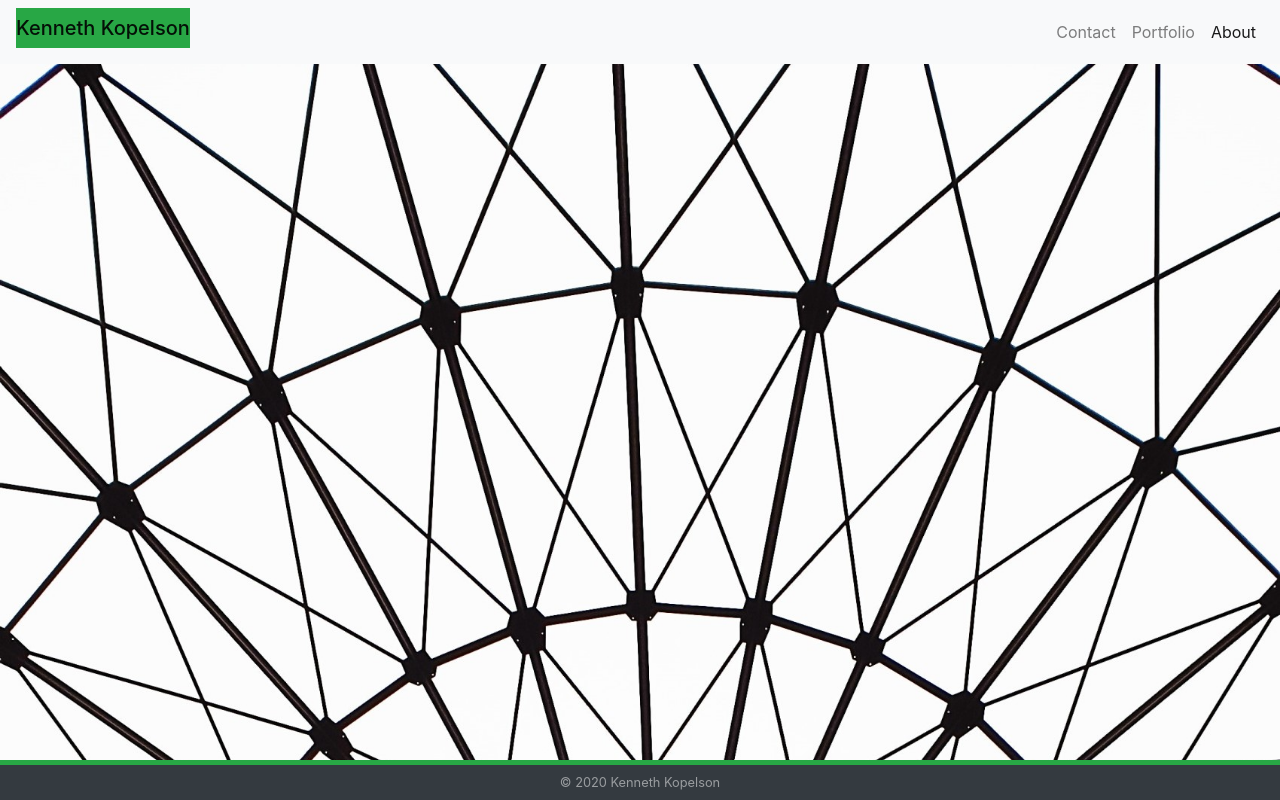
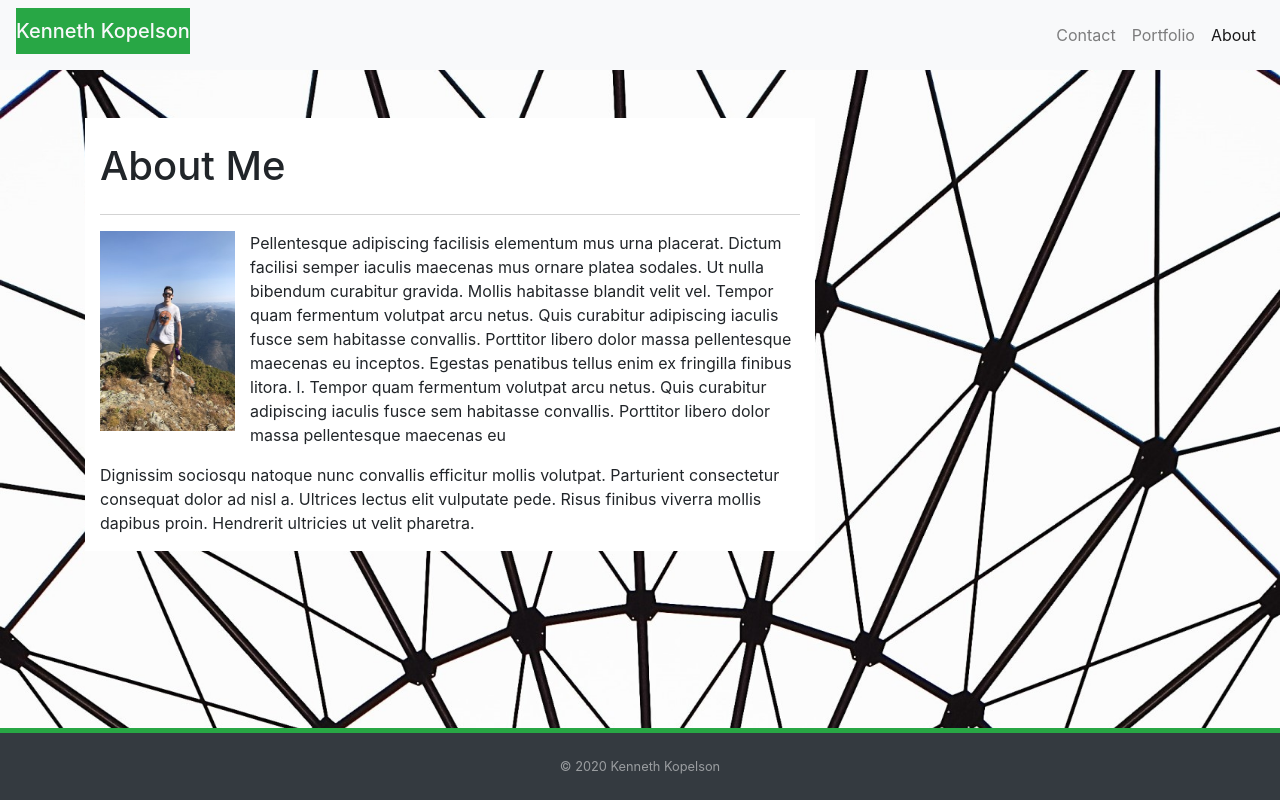
Before and after one commit to Kopelson/responsiveBootstrapPortfolio, a plain HTML site: page index.html in a window 1280 px wide. Drawn offline with nearby package versions, Linux system fonts and the light colour scheme.

Commit message:
added about me container to index.html, and added a few things to index.css

```diff
--- a/assets/index.css
+++ b/assets/index.css
@@ -14,6 +14,6 @@ body{
     border-width:5px !important;
 }
 
-.float-left {
-    float: left;
+hr.line {
+    border-top: 1px solid lightgray;
 }
--- a/index.html
+++ b/index.html
@@ -14,8 +14,8 @@
 <body>
   <header>
     <nav class="navbar navbar-expand-lg navbar-light bg-light">
-        <h1 class="navbar-brand bg-success" >Kenneth Kopelson</h1>
-        <button class="navbar-toggler" type="button" data-toggle="collapse" data-target="#navbarSupportedContent" aria-controls="navbarSupportedContent" aria-expanded="false" aria-label="Toggle navigation">
+      <h1 class="navbar-brand text-light bg-success pt-2 pb-2 ml-0" >Kenneth Kopelson</h1>
+      <button class="navbar-toggler pt-1 pb-1" type="button" data-toggle="collapse" data-target="#navbarSupportedContent" aria-controls="navbarSupportedContent" aria-expanded="false" aria-label="Toggle navigation">
         <span class="navbar-toggler-icon"></span>
       </button>
 
@@ -35,9 +35,42 @@
     </nav>
   </header>
 
+    <div class="container mt-5">
+      <div class="row">
+        <div class="col-md-8">
+          <div class="container background-white">
+            <div class="row">
+              <div class="col">
+                <h1 class="pt-4">About Me</h1>
+              </div>
+            </div>
+          <div class="row">
+            <div class="col">
+              <hr class="p-0 line" />
+            </div>
+          </div>
+          <div class="row">
+            <div class="col-12">
+              <img src="./assets/images/me.jpg" class="img-responsive float-left" style="width:150px;height:200px;padding-right:15px;">
+              <p>
+                Pellentesque adipiscing facilisis elementum mus urna placerat. Dictum facilisi semper iaculis maecenas mus ornare platea sodales. Ut nulla bibendum curabitur gravida.
+
+                Mollis habitasse blandit velit vel. Tempor quam fermentum volutpat arcu netus. Quis curabitur adipiscing iaculis fusce sem habitasse convallis. Porttitor libero dolor massa pellentesque maecenas eu inceptos. Egestas penatibus tellus enim ex fringilla finibus litora.
+                l. Tempor quam fermentum volutpat arcu netus. Quis curabitur adipiscing iaculis fusce sem habitasse convallis. Porttitor libero dolor massa pellentesque maecenas eu
+              </p>
+              <p>
+                Dignissim sociosqu natoque nunc convallis efficitur mollis volutpat. Parturient consectetur consequat dolor ad nisl a. Ultrices lectus elit vulputate pede. Risus finibus viverra mollis dapibus proin. Hendrerit ultricies ut velit pharetra.
+              </p>
+            </div>
+          </div>
+          </div>
+        </div>
+      </div>
+   </div>
+
     <footer class="fixed-bottom border-top border-success border-5">
       <nav class="navbar navbar-dark bg-dark justify-content-center">
-        <small class="text-white-50">© 2020 Kenneth Kopelson</small>
+        <small class="text-white-50 p-3">© 2020 Kenneth Kopelson</small>
       </nav>
     </footer>
     <!--Bootstrap JS-->
```
Lines whose indentation alone changed are shown as unchanged.
